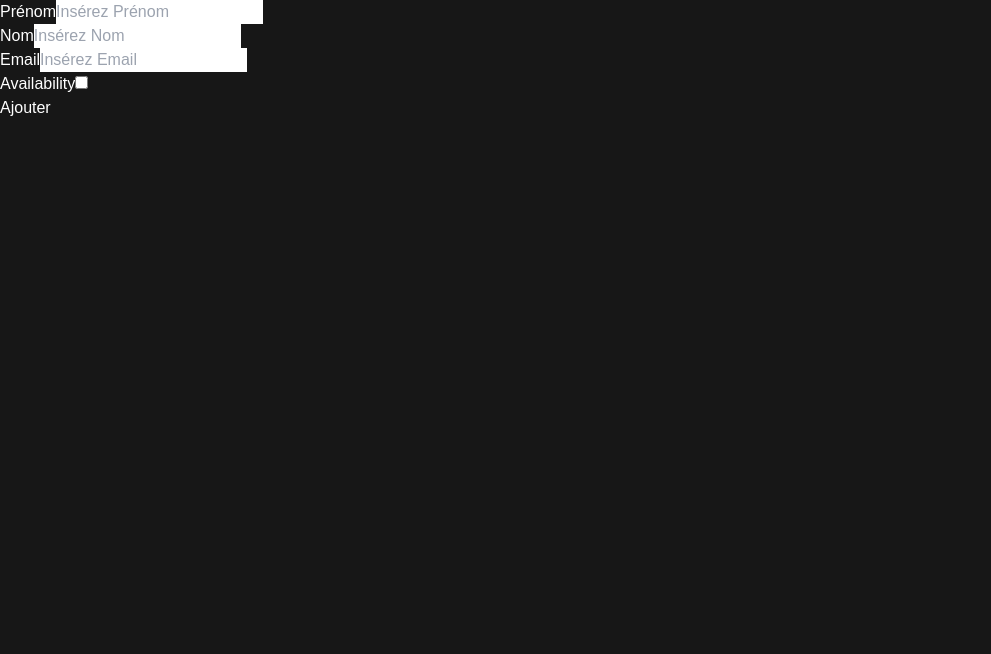
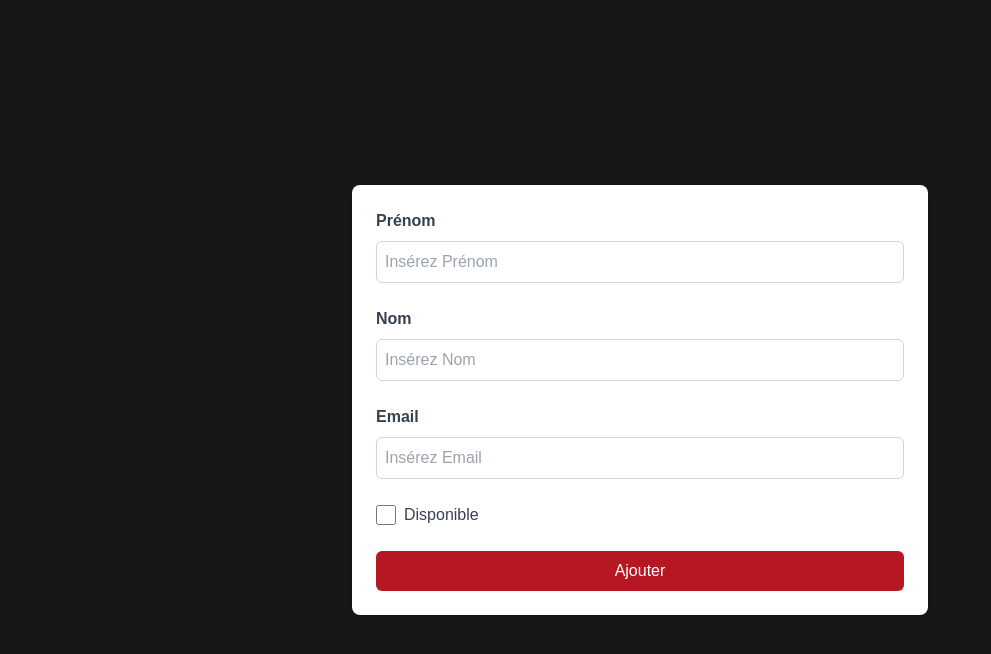
Before and after one commit to josueprlt/ProjectNext-intervenants, a Next.js app: page /add/intervenant in a window 1280 px wide. Shown: the top 654 px of the page, without its empty margins (0-991 px from the left). Built offline with nearby package versions, Linux system fonts and the light colour scheme.

Commit message:
add intervenant fonctionnel

```diff
--- a/package.json
+++ b/package.json
@@ -13,8 +13,9 @@
     "next": "^15.0.3",
     "nodemon": "^3.1.7",
     "pg": "^8.13.1",
-    "react": "^19.0.0-rc-66855b96-20241106",
-    "react-dom": "^19.0.0-rc-66855b96-20241106",
+    "react": "^18.3.1",
+    "react-dom": "^18.3.1",
+    "react-router-dom": "^7.0.1",
     "uuid": "^11.0.3"
   },
   "devDependencies": {
--- a/src/app/add/intervenant/page.tsx
+++ b/src/app/add/intervenant/page.tsx
@@ -1,10 +1,11 @@
 "use client";
 
+import { useRouter } from 'next/navigation';
 import { useEffect, useState } from 'react';
-import { useRouter } from 'next/router';
 import { v4 as uuidv4 } from 'uuid';
 
 export default function AddIntervenant() {
+    const router = useRouter();
     const [firstname, setFirstname] = useState("");
     const [name, setName] = useState("");
     const [email, setEmail] = useState("");
@@ -12,9 +13,9 @@ export default function AddIntervenant() {
     const [enddate, setEnddate] = useState(new Date(new Date().setMonth(new Date().getMonth() + 2)));
     const [key, setKey] = useState(uuidv4());
     const [availability, setAvailability] = useState(false);
+    const [errorMessage, setErrorMessage] = useState("");
 
     const handleAdd = async () => {
-        const router = useRouter();
         const data = {
             firstname,
             name,
@@ -22,7 +23,7 @@ export default function AddIntervenant() {
             creationdate,
             enddate,
             key,
-            availability
+            availability,
         };
 
         try {
@@ -33,9 +34,14 @@ export default function AddIntervenant() {
                 },
                 body: JSON.stringify(data),
             });
+            const result = await response.json();
 
             if (response.ok) {
                 router.push('/dashboard');
+            } else {
+                if (result.error === 'Email déjà utilisé') {
+                    setErrorMessage('Cet email est déjà utilisé. Veuillez en choisir un autre.');
+                }
             }
         } catch (error) {
             console.error("Erreur lors de l'ajout de l'intervenant", error);
@@ -49,24 +55,78 @@ export default function AddIntervenant() {
     }, []);
 
     return (
-        <div>
+        <section className='h-screen flex flex-col justify-center'>
             <div>
-                <label htmlFor="firstname">Prénom</label>
-                <input type="text" id='firstname' value={firstname} onChange={(e) => setFirstname(e.target.value)} placeholder="Insérez Prénom" required />
+                <form
+                    onSubmit={(e) => {
+                        e.preventDefault();
+                        handleAdd();
+                    }}
+                    className="max-w-xl p-6 m-auto bg-white rounded-lg shadow-md space-y-6"
+                >
+                    <div className="flex flex-col space-y-2">
+                        <label htmlFor="firstname" className="font-semibold text-gray-700">Prénom</label>
+                        <input
+                            type="text"
+                            id="firstname"
+                            value={firstname}
+                            onChange={(e) => setFirstname(e.target.value)}
+                            placeholder="Insérez Prénom"
+                            required
+                            className="p-2 border border-gray-300 rounded-md focus:outline-none focus:ring-2 focus:ring-red"
+                        />
+                    </div>
+
+                    <div className="flex flex-col space-y-2">
+                        <label htmlFor="name" className="font-semibold text-gray-700">Nom</label>
+                        <input
+                            type="text"
+                            id="name"
+                            value={name}
+                            onChange={(e) => setName(e.target.value)}
+                            placeholder="Insérez Nom"
+                            required
+                            className="p-2 border border-gray-300 rounded-md focus:outline-none focus:ring-2 focus:ring-red"
+                        />
+                    </div>
+
+                    <div className="flex flex-col space-y-2">
+                        <label htmlFor="email" className="font-semibold text-gray-700">Email</label>
+                        <input
+                            type="email"
+                            id="email"
+                            value={email}
+                            onChange={(e) => setEmail(e.target.value)}
+                            placeholder="Insérez Email"
+                            required
+                            className="p-2 border border-gray-300 rounded-md focus:outline-none focus:ring-2 focus:ring-red"
+                        />
+                    </div>
+
+                    <div className="flex items-center space-x-2">
+                        <input
+                            type="checkbox"
+                            id="availability"
+                            checked={availability}
+                            onChange={(e) => setAvailability(e.target.checked)}
+                            className="h-5 w-5 text-indigo-600 border-gray-300 rounded focus:ring-indigo-500"
+                        />
+                        <label htmlFor="availability" className="text-gray-700">Disponible</label>
+                    </div>
+
+                    <button
+                        type="submit"
+                        className="w-full bg-red text-white py-2 rounded-md hover:bg-redHover focus:outline-none focus:ring-2 focus:ring-red"
+                    >
+                        Ajouter
+                    </button>
+                    {errorMessage && (
+                        <div className='text-center'>
+                            <span className="text-red font-semibold text-sm mt-2">{errorMessage}</span>
+                        </div>
+                    )}
+                </form>
             </div>
-            <div>
-                <label htmlFor="name">Nom</label>
-                <input type="text" id='name' value={name} onChange={(e) => setName(e.target.value)} placeholder="Insérez Nom" required />
-            </div>
-            <div>
-                <label htmlFor="email">Email</label>
-                <input type='email' id='email' value={email} onChange={(e) => setEmail(e.target.value)} placeholder="Insérez Email" required />
-            </div>
-            <div>
-                <label htmlFor="availability">Availability</label>
-                <input type="checkbox" id='availability' checked={availability} onChange={(e) => setAvailability(e.target.checked)} />
-            </div>
-            <button onClick={handleAdd}>Ajouter</button>
-        </div>
+        </section>
     );
 };
--- a/src/app/api/addIntervenant/route.ts
+++ b/src/app/api/addIntervenant/route.ts
@@ -1,14 +1,31 @@
-import { addIntervenant } from '@/app/lib/data';
+import { addIntervenant, findUserByEmail } from '@/app/lib/data';
 
 export async function POST(request: Request) {
     try {
         const { firstname, name, email, creationdate, enddate, key, availability } = await request.json();
         console.log(`Données reçues : ${firstname}, ${name}, ${email}, ${creationdate}, ${enddate}, ${key}, ${availability}`);
 
+        // Vérifie si l'email existe déjà dans la base de données
+        const existingUser = await findUserByEmail(email);
+        if (existingUser) {
+            // Si l'email existe déjà, renvoie une erreur spécifique
+            return new Response(
+                JSON.stringify({ error: 'Email déjà utilisé' }),
+                { status: 400 } // 400 pour une mauvaise requête
+            );
+        }
+
+        // Si l'email est unique, on ajoute l'intervenant
         const result = await addIntervenant({ firstname, name, email, creationdate, enddate, key, availability });
-        return new Response(JSON.stringify({ message: 'Intervenant ajouté', data: result }), { status: 201 });
+        return new Response(
+            JSON.stringify({ message: 'Intervenant ajouté', data: result }),
+            { status: 201 }
+        );
     } catch (err) {
         console.error('Erreur serveur', err);
-        return new Response(JSON.stringify({ error: 'Erreur serveur' }), { status: 500 });
+        return new Response(
+            JSON.stringify({ error: 'Erreur serveur' }),
+            { status: 500 }
+        );
     }
 }
--- a/src/app/lib/data.ts
+++ b/src/app/lib/data.ts
@@ -46,6 +46,27 @@ export async function addIntervenant(data: { firstname: string; name: string; em
   }
 }
 
+export async function findUserByEmail(email: string) {
+  const client = await db.connect();
+  try {
+      const result = await client.query(
+          'SELECT * FROM intervenants WHERE email = $1',
+          [email]
+      );
+
+      if (result.rowCount === 0) {
+          return null;
+      }
+
+      return result.rows[0];
+  } catch (err) {
+      console.error('Erreur lors de la recherche de l\'email', err);
+      throw err;
+  } finally {
+      client.release();
+  }
+}
+
 export async function deleteIntervenantById(id: number) {
   const client = await db.connect();
   try {
```
Also changed, not shown: src/app/page.tsx (+4 -3 lines), 1 other file (tests, documents, lock files or other folders).
